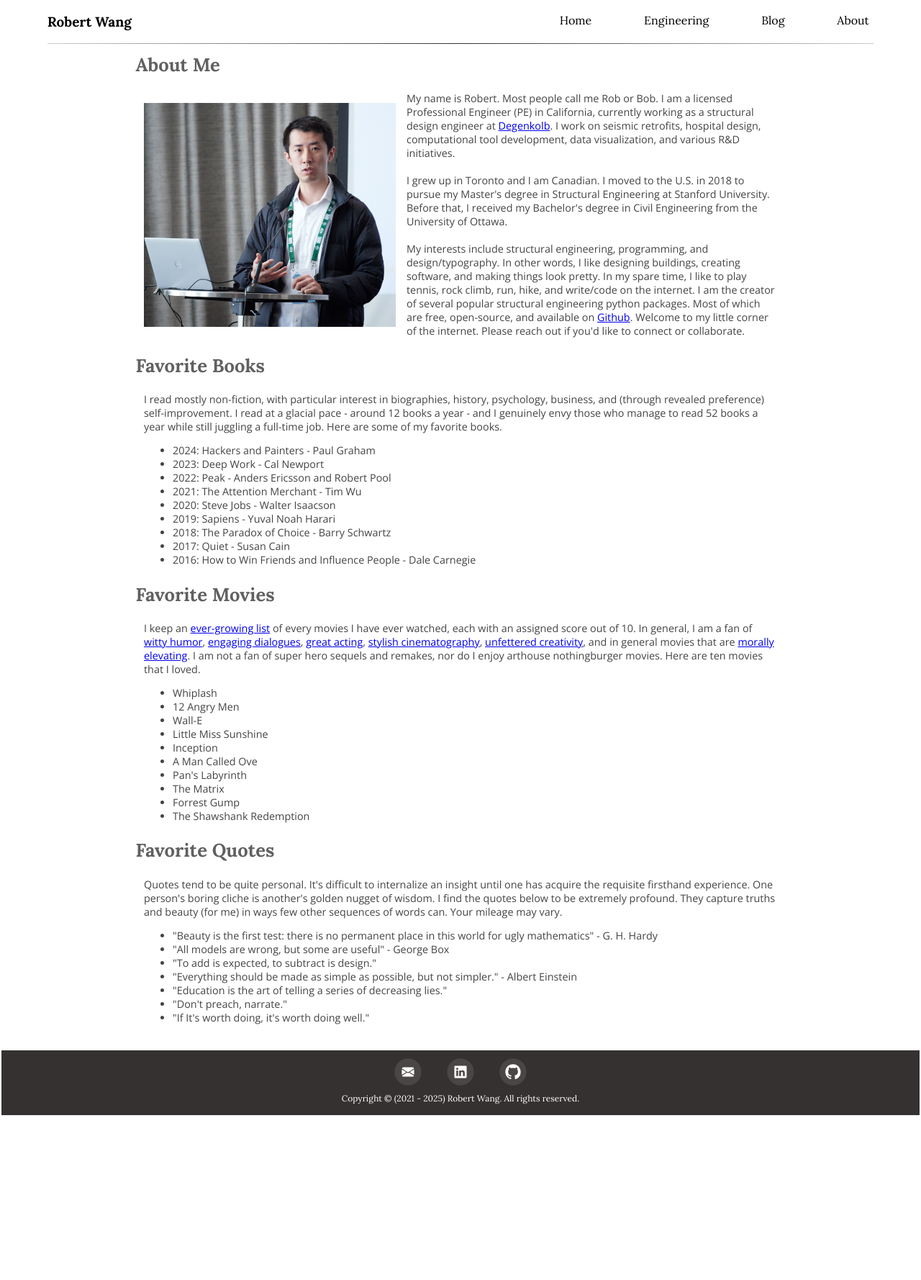
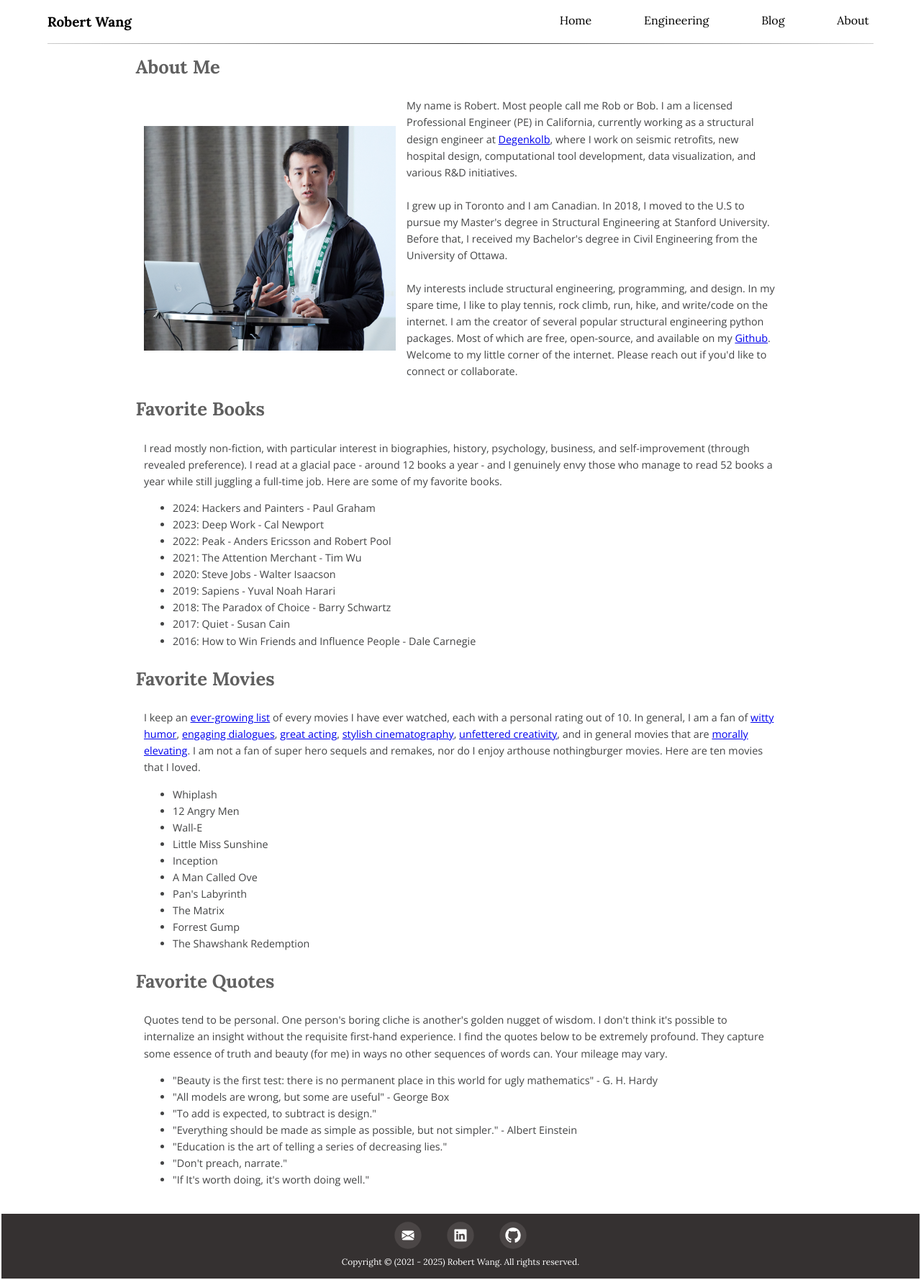
Before and after one commit to wcfrobert/wcfrobert.github.io, a Jekyll site: the page built from about.html, in a window 1280 px wide. Shown: the whole page at 72% size. Built offline with Jekyll 4.4.1, drawn with Linux system fonts in a browser that asks for light colours; before the commit the page ends 1551 px from its top, so only the background shows below that.

Commit message:
added about page line height of 1.6

```diff
--- a/about.html
+++ b/about.html
@@ -10,16 +10,16 @@ layout: typical
 
       <div style="min-width: 350px; flex: 70;">
         My name is Robert. Most people call me Rob or Bob. I am a licensed Professional Engineer (PE) in California, currently working as a structural design engineer at
-        <a href="https://degenkolb.com/">Degenkolb</a>. I work on seismic retrofits, hospital design, computational tool development, data visualization, and various R&D initiatives.
+        <a href="https://degenkolb.com/">Degenkolb</a>, where I work on seismic retrofits, new hospital design, computational tool development, data visualization, and various R&D initiatives.
         <br>
         <br>
-        I grew up in Toronto and I am Canadian. I moved to the U.S. in 2018 to pursue my Master's degree in Structural Engineering at Stanford University. Before that, I received my Bachelor's degree in
+        I grew up in Toronto and I am Canadian. In 2018, I moved to the U.S to pursue my Master's degree in Structural Engineering at Stanford University. Before that, I received my Bachelor's degree in
         Civil Engineering from the University of Ottawa.
         <br>
         <br>
-        My interests include structural engineering, programming, and design/typography. In other words, I like designing buildings, creating software, and making things look pretty.
+        My interests include structural engineering, programming, and design.
         In my spare time, I like to play tennis, rock climb, run, hike, and write/code on the internet. I am the creator of several popular structural engineering python packages. Most of which are
-        free, open-source, and available on
+        free, open-source, and available on my
         <a href="https://github.com/wcfrobert">Github</a>.
         Welcome to my little corner of the internet. Please reach out if you'd like to connect or collaborate.
       </div>
@@ -27,7 +27,7 @@ layout: typical
 
     <h1>Favorite Books</h1>
     <p>
-      I read mostly non-fiction, with particular interest in biographies, history, psychology, business, and (through revealed preference) self-improvement. I read at a glacial pace - around 12 books a year - and I genuinely
+      I read mostly non-fiction, with particular interest in biographies, history, psychology, business, and self-improvement (through revealed preference). I read at a glacial pace - around 12 books a year - and I genuinely
       envy those who manage to read 52 books a year while still juggling a full-time job. Here are some of my favorite books.
     </p>
     <ul>
@@ -44,14 +44,14 @@ layout: typical
 
     <h1>Favorite Movies</h1>
     <p>
-      I keep an <a href="https://airtable.com/appILhm21eilQTsim/shro1eVbByPMzyoNE/tbl4Z3AVR3jiWfZ8z?viewControls=on">ever-growing list</a> of every movies I have ever watched, each with an assigned score out of 10.
+      I keep an <a href="https://airtable.com/appILhm21eilQTsim/shro1eVbByPMzyoNE/tbl4Z3AVR3jiWfZ8z?viewControls=on">ever-growing list</a> of every movies I have ever watched, each with a personal rating out of 10.
       In general, I am a fan of
       <a href="https://www.rottentomatoes.com/m/annie_hall">witty humor</a>,
       <a href="https://www.rottentomatoes.com/m/moneyball"> engaging dialogues</a>,
       <a href="https://www.rottentomatoes.com/m/there_will_be_blood"> great acting</a>,
       <a href="https://www.rottentomatoes.com/m/john_wick_chapter_4"> stylish cinematography</a>,
-      <a href="https://www.rottentomatoes.com/m/inside_out_2015"> unfettered creativity</a>,
-      and in general movies that are <a href="https://en.wikipedia.org/wiki/Elevation_(emotion)">morally elevating</a>.
+      <a href="https://www.rottentomatoes.com/m/wall_e"> unfettered creativity</a>,
+      and in general movies that are <a href="https://www.rottentomatoes.com/m/dying_to_survive">morally elevating</a>.
       I am not a fan of super hero sequels and remakes, nor do I enjoy arthouse nothingburger movies. Here are ten movies that I loved.
     </p>
 
@@ -72,8 +72,8 @@ layout: typical
 
     <h1>Favorite Quotes</h1>
     <p>
-      Quotes tend to be quite personal. It's difficult to internalize an insight until one has acquire the requisite firsthand experience. One person's boring cliche is another's golden nugget of wisdom.
-      I find the quotes below to be extremely profound. They capture truths and beauty (for me) in ways few other sequences of words can. Your mileage may vary.
+      Quotes tend to be personal. One person's boring cliche is another's golden nugget of wisdom. I don't think it's possible to internalize an insight without the
+      requisite first-hand experience. I find the quotes below to be extremely profound. They capture some essence of truth and beauty (for me) in ways no other sequences of words can. Your mileage may vary.
     </p>
     <ul>
       <li>"Beauty is the first test: there is no permanent place in this world for ugly mathematics" - G. H. Hardy</li>
--- a/assets/css/style.css
+++ b/assets/css/style.css
@@ -599,6 +599,7 @@ PART 5: BODY STYLES - About Page
 	font-family: 'Open Sans', sans-serif;
 	color:#434445;
 	font-size: 0.9rem;
+	line-height: 1.6;
 }
 
 @media (max-width: 750px) {
--- a/index.html
+++ b/index.html
@@ -55,10 +55,10 @@ layout: typical
 
       <div style="min-width: 350px; color:#5a5353; line-height:1.6rem; font-size:0.9rem;">
         I am a licensed Professional Engineering (PE) in California, currently at <a href="https://degenkolb.com/">Degenkolb Engineers</a>, where I work on seismic retrofits, hospital design, computational tool development,
-        data visualization, and various internal R&D initiatives at Degenkolb. I have a Master's Degree in Structural Engineering from Stanford University, and a Bachelor's Degree in Civil Engineering from the University of Ottawa.
+        data visualization, and various R&D initiatives. I have a Master's Degree in Structural Engineering from Stanford University, and a Bachelor's Degree in Civil Engineering from the University of Ottawa.
         <div style="margin-top: 1rem;"></div>
         My interests include structural analysis, programming, and design/typography. In other words, I like designing buildings, creating software, and making things look nice.
-        I am the creator of several popular structural engineering python packages. Most of which are free, open-source, and available on
+        I am the creator of several popular structural engineering python packages. Most of which are free, open-source, and available on my
         <a href="https://github.com/wcfrobert"> Github</a>.
         <div style="margin-top: 1rem;"></div>
         Welcome to my little corner of the internet. Please reach out if you'd like to connect or collaborate.
```
Also changed, not shown: _posts/2024-12-07-tea-journal.md (+2 -2 lines).
